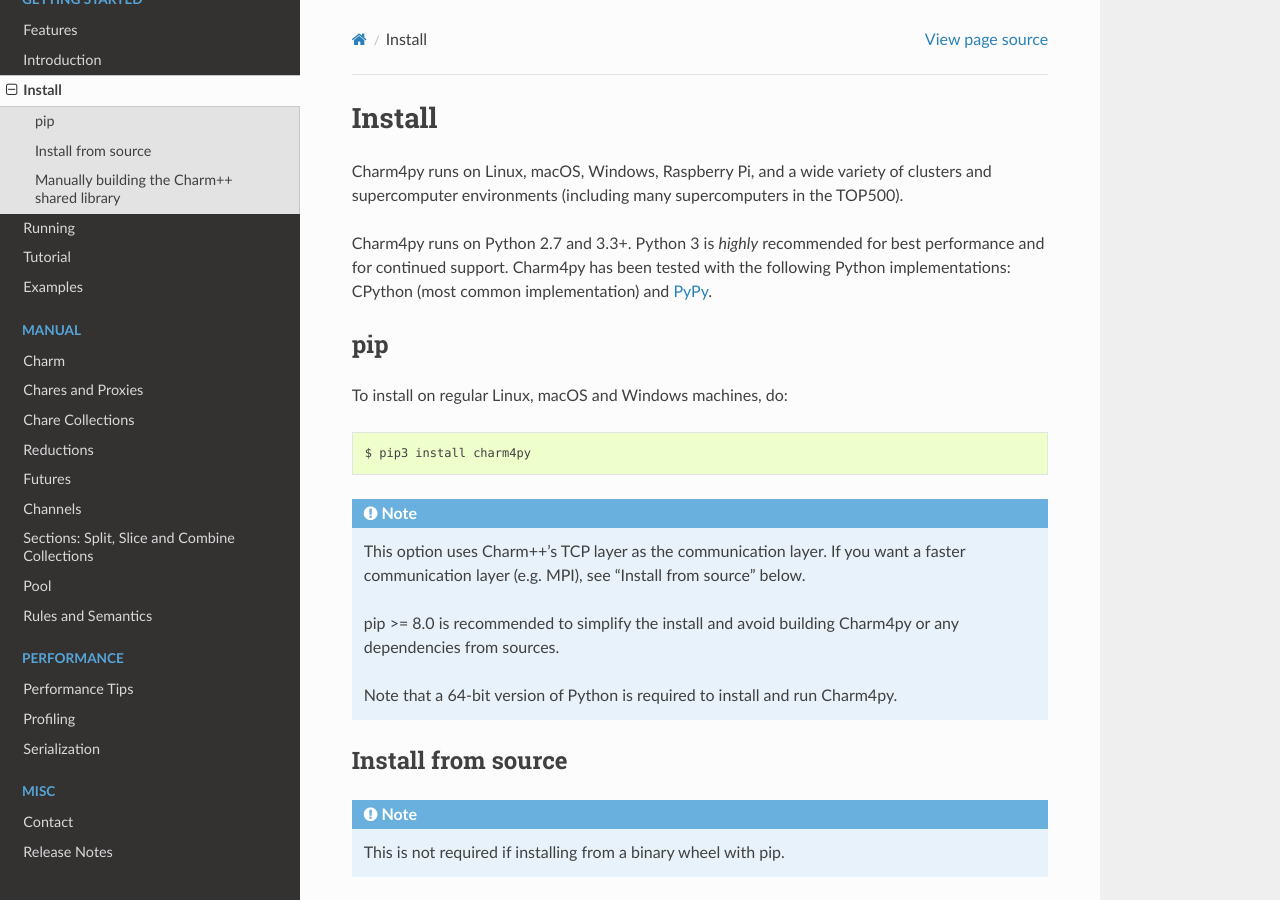
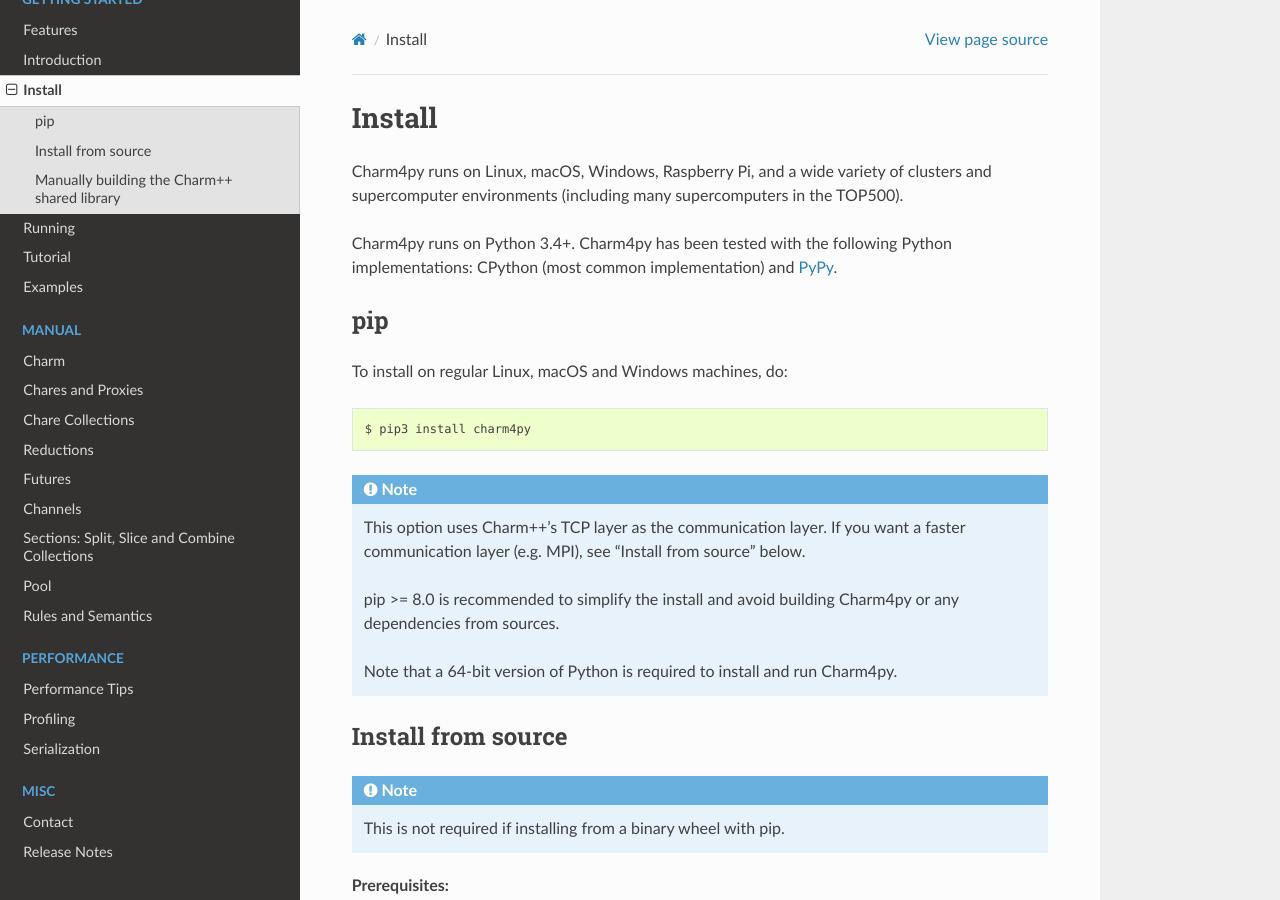
Before and after one commit to charmplusplus/charm4py, a Sphinx documentation site: the page built from docs/install.rst, in a window 1280 px wide and 900 px high. Built offline with Sphinx 7.4.7 and the Read the Docs theme 2.0.0, drawn with Linux system fonts in a browser that asks for light colours.

Commit message:
Update install.rst

```diff
--- a/docs/install.rst
+++ b/docs/install.rst
@@ -7,8 +7,7 @@ Install
 Charm4py runs on Linux, macOS, Windows, Raspberry Pi, and a wide variety of clusters and
 supercomputer environments (including many supercomputers in the TOP500).
 
-Charm4py runs on Python 2.7 and 3.3+. Python 3 is *highly* recommended for best
-performance and for continued support. Charm4py has been tested with the
+Charm4py runs on Python 3.4+. Charm4py has been tested with the
 following Python implementations:
 CPython (most common implementation) and PyPy_.
 
```
